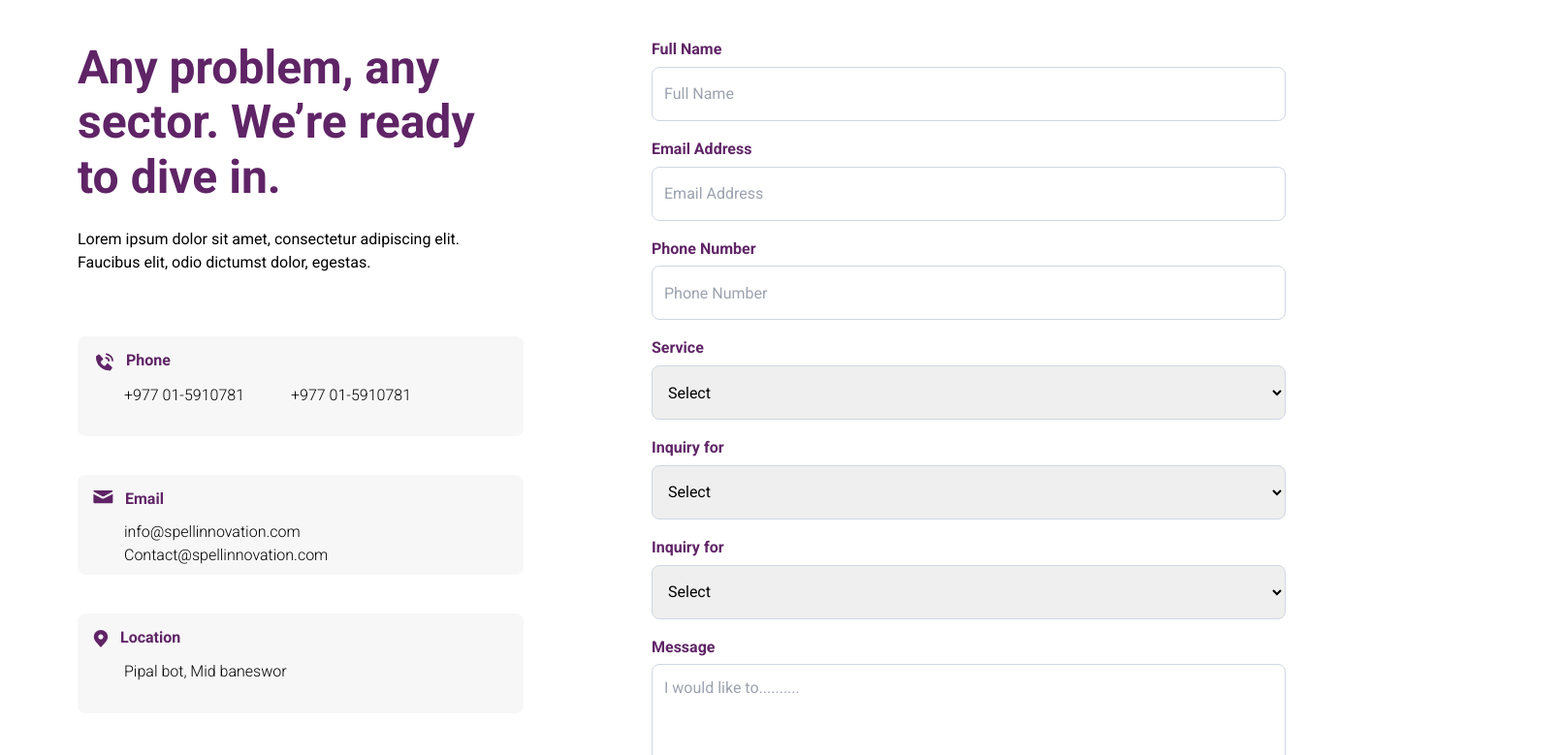
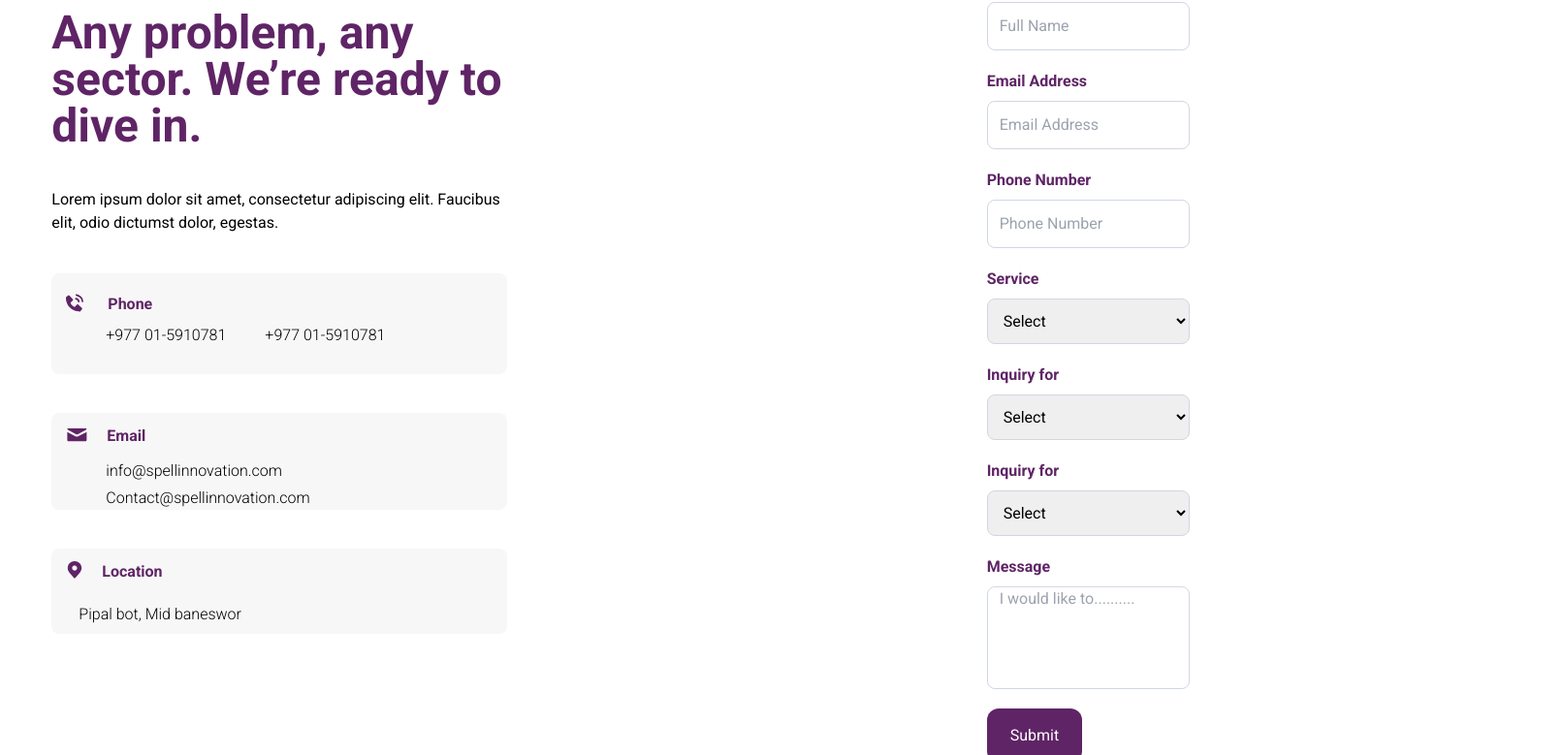
Before and after one commit to nareshbudha/my-project, a React (Vite) app: page /contact in a window 1280 px wide. Shown: the part 158-937 px from the top of the page at 97% size, 1612 px wide, since content can reach past the window. Built offline with nearby package versions, Linux system fonts and the light colour scheme.

Commit message:
social media

```diff
--- a/src/Component/Page/ContactUs.jsx
+++ b/src/Component/Page/ContactUs.jsx
@@ -2,20 +2,20 @@ import map from "../Image/map.png";
 
 const ContactUs = () => {
   return (
-    <div className="pt-28">
-      <div className="flex flex-row justify-between ">
-        <div className="flex flex-col w-[35%] ml-20">
-          <h2 className="text-[#5F2466] font-bold text-[48px] leading-[56.25px]">
+    <div className="mobile:w-5/6 tablet:w-11/12 laptop:w-11/12 mx-auto">
+      <div className="flex flex-col laptop:flex-row  laptop:justify-between">
+        <div className="flex flex-col laptop:w-2/5 mobile:gap-3 tablet:py-5 laptop:py-20 laptop:gap-10">
+          <h2 className="text-[#5F2466] font-bold mobile:text-base tablet:text-3xl laptop:text-5xl">
             Any problem, any sector. We’re ready to dive in.
           </h2>
-          <p className="my-6">
+          <p className="">
             Lorem ipsum dolor sit amet, consectetur adipiscing elit. Faucibus
             elit, odio dictumst dolor, egestas.
           </p>
-          <div className="bg-[#F7F7F7] flex rounded-lg flex-col w-[460px] h-[103px] mt-10">
-            <div className="flex flex-row">
+          <div className="bg-[#F7F7F7] flex rounded-lg flex-col laptop:py-5">
+            <div className="flex flex-row mobile:gap-3 ">
               <svg
-                className="ml-4 mt-4"
+                className=" laptop:mx-3"
                 width="22"
                 height="21"
                 viewBox="0 0 22 21"
@@ -43,23 +43,23 @@ const ContactUs = () => {
                   </clipPath>
                 </defs>
               </svg>
-              <h1 className="text-[16px] leading-[18.75px] text-[#5F2466] font-bold mt-4 ml-3">
+              <h1 className=" text-[#5F2466] text-base font-bold ">
                 Phone
               </h1>
             </div>
-            <div className=" text-[#000000] flex rounded-xl mt-3">
-              <p className="ml-12  font-light text-[16px] leading-[25.89px">
+            <div className=" text-[#000000] flex rounded-xl mobile:gap-8 mobile:mx-7 mobile:py-2 tablet:gap-10 laptop:mx-14">
+              <p className="font-light text-base">
                 +977 01-5910781
               </p>
-              <p className="ml-12  font-light text-[16px] leading-[25.89px">
+              <p className="font-light text-base">
                 +977 01-5910781
               </p>
             </div>
           </div>
-          <div className="bg-[#F7F7F7] flex rounded-lg flex-col w-[460px] h-[103px] mt-10">
-            <div className="flex flex-row">
+          <div className="bg-[#F7F7F7] flex rounded-lg flex-col">
+            <div className="flex flex-row mobile:gap-3 laptop:py-3 laptop:gap-1">
               <svg
-                className="ml-4 mt-4"
+                className="laptop:mx-4 laptop:mt-1"
                 width="21"
                 height="14"
                 viewBox="0 0 21 14"
@@ -72,23 +72,23 @@ const ContactUs = () => {
                 />
               </svg>
 
-              <h1 className="text-[16px] leading-[18.75px] text-[#5F2466] font-bold mt-4 ml-3">
+              <h1 className="text-[#5F2466] text-base font-bold">
                 Email{" "}
               </h1>
             </div>
-            <div className=" text-[#000000] flex flex-col rounded-xl mt-3">
-              <p className="ml-12  font-light text-[16px] leading-[25.89px">
+            <div className=" text-[#000000] flex flex-col rounded-xl mobile:gap-1 mobile:mx-7 laptop:mx-14">
+              <p className="font-light text-base">
                 info@spellinnovation.com
               </p>
-              <p className="ml-12  font-light text-[16px] leading-[25.89px">
+              <p className="font-light text-base">
                 Contact@spellinnovation.com
               </p>
             </div>
           </div>
-          <div className="bg-[#F7F7F7] flex rounded-lg flex-col w-[460px] h-[103px] mt-10">
-            <div className="flex flex-row">
+          <div className="bg-[#F7F7F7] flex rounded-lg flex-col ">
+            <div className="flex flex-row mobile:gap-3 laptop:py-3 laptop:gap-1">
               <svg
-                className="ml-4 mt-4"
+                className="laptop:mx-4"
                 width="16"
                 height="19"
                 viewBox="0 0 16 19"
@@ -101,59 +101,59 @@ const ContactUs = () => {
                 />
               </svg>
 
-              <h1 className="text-[16px] leading-[18.75px] text-[#5F2466] font-bold mt-4 ml-3">
+              <h1 className="text-[#5F2466] text-base font-bold">
                 Location
               </h1>
             </div>
-            <div className=" text-[#000000] flex rounded-xl mt-3">
-              <p className="ml-12 font-light text-[16px] leading-[25.89px]">
+            <div className=" text-[#000000] flex rounded-xl mobile:gap-1 mobile:mx-7 mobile:py-2">
+              <p className="font-light text-base">
                 Pipal bot, Mid baneswor
               </p>
             </div>
           </div>
         </div>
-        <div className="ml-36 pr-10">
-          <div className="text-[#000000] font-Poppins font-base  w-[35%] flex flex-col gap-5 ">
+        <div className="mobile:py-10 laptop:justify-start">
+          <div className="text-[#000000] font-base mobile:w-[35%] flex flex-col gap-5 tablet:w-full">
             <div className="relative gap-3">
-              <p className="text-[#5F2466] font-bold text-[16px] leading-[18.75px] pb-2 ">
+              <p className="text-[#5F2466] font-bold text-base pb-2 ">
                 Full Name
               </p>
               <input
-                className=" border-[#D0D7E2] border-[1px] flex rounded-[8px] px-3 py-3 w-[654px] h-[56px]"
+                className=" border-[#D0D7E2] border-[1px] flex rounded-lg px-3 py-3 mobile:w-80 tablet:w-full"
                 type="text"
                 placeholder="Full Name"
                 required
               />
             </div>
             <div className="relative gap-3">
-              <p className="text-[#5F2466] font-bold text-[16px] leading-[18.75px] pb-2 ">
+              <p className="text-[#5F2466] font-bold text-base pb-2 ">
                 Email Address
               </p>
               <input
-                className=" border-[#D0D7E2] border-[1px] flex rounded-[8px] px-3 py-3 w-[654px] h-[56px]"
+                className=" border-[#D0D7E2] border-[1px] flex rounded-lg px-3 py-3 mobile:w-80 tablet:w-full"
                 type="text"
                 placeholder="Email Address"
                 required
               />
             </div>
             <div className="relative gap-3">
-              <p className="text-[#5F2466] font-bold text-[16px] leading-[18.75px] pb-2 ">
+              <p className="text-[#5F2466] font-bold text-base pb-2 ">
                 Phone Number
               </p>
               <input
-                className=" border-[#D0D7E2] border-[1px] flex rounded-[8px] px-3 py-3 w-[654px] h-[56px]"
+                className=" border-[#D0D7E2] border-[1px] flex rounded-[8px] px-3 py-3 mobile:w-80 tablet:w-full"
                 type="text"
                 placeholder="Phone Number"
                 required
               />
             </div>
             <div className="relative gap-3">
-              <p className="text-[#5F2466] font-bold text-[16px] leading-[18.75px] pb-2 ">
+              <p className="text-[#5F2466] font-bold text-base pb-2 ">
                 Service{" "}
               </p>
-              <select className=" border-[#D0D7E2] border-[1px] flex rounded-[8px] px-3 py-3 w-[654px] h-[56px]    ">
+              <select className=" border-[#D0D7E2] border-[1px] flex rounded-lg px-3 py-3 mobile:w-80 tablet:w-full">
                 <option
-                  className="text-[#000000] font-light text-[16px] leading-[28px]"
+                  className="text-[#000000] font-light text-base"
                   value=""
                 >
                   Select
@@ -164,28 +164,28 @@ const ContactUs = () => {
               </select>
             </div>
             <div className="relative gap-3">
-              <p className="text-[#5F2466] font-bold text-[16px] leading-[18.75px] pb-2 ">
+              <p className="text-[#5F2466] font-bold text-base pb-2 ">
                 Inquiry for
               </p>
-              <select className=" border-[#D0D7E2] border-[1px] flex rounded-[8px] px-3 py-3 w-[654px] h-[56px]    ">
+              <select className=" border-[#D0D7E2] border-[1px] flex rounded-lg px-3 py-3 mobile:w-80 tablet:w-full">
                 <option
-                  className="text-[#000000] font-light text-[16px] leading-[28px]"
+                  className="text-[#000000] font-light text-base"
                   value=""
                 >
                   Select
                 </option>
-                <option className="" value=""></option>
-                <option value=""></option>
-                <option value=""></option>
+                <option className="" value="">yellow</option>
+                <option value="">hellow</option>
+                <option value="">nepal</option>
               </select>
             </div>
             <div className="relative gap-3">
-              <p className="text-[#5F2466] font-bold text-[16px] leading-[18.75px] pb-2 ">
+              <p className="text-[#5F2466] font-bold text-base pb-2 ">
                 Inquiry for
               </p>
-              <select className=" border-[#D0D7E2] border-[1px] flex rounded-[8px] px-3 py-3 w-[654px] h-[56px]    ">
+              <select className=" border-[#D0D7E2] border-[1px] flex rounded-lg px-3 py-3 mobile:w-80 tablet:w-full">
                 <option
-                  className="text-[#000000] font-light text-[16px] leading-[28px]"
+                  className="text-[#000000] font-light text-base"
                   value=""
                 >
                   Select
@@ -196,24 +196,19 @@ const ContactUs = () => {
               </select>
             </div>
             <div className="relative gap-3">
-              <p className="text-[#5F2466] font-bold text-[16px] leading-[18.75px] pb-2">
+              <p className="text-[#5F2466] font-bold text-base pb-2">
                 Message
               </p>
               <input
-                className=" border-[#D0D7E2] border-[1px] flex rounded-[8px] px-3 pb-20 w-[654px] h-[128px]"
+                className=" border-[#D0D7E2] border-[1px] flex rounded-lg px-3 pb-20 mobile:w-80 mobile:h-66 tablet:w-full"
                 type="text"
                 placeholder="I would like to.........."
               />
             </div>
 
             <button
-              className="bg-[#5F2466] text-[#FFFFFF] rounded-xl w-fit mt-1 mr-[800px] py-[15px] px-[25px] m"
-              onClick={(event) => {
-                event.target.style.backgroundColor =
-                  event.target.style.backgroundColor === "rgb(252, 101, 23)"
-                    ? "#5F2466"
-                    : "#FC6517";
-              }}
+              className="bg-[#5F2466] text-[#FFFFFF] rounded-xl w-fit  py-4 px-6"
+
             >
               Submit
             </button>
@@ -221,7 +216,7 @@ const ContactUs = () => {
         </div>
       </div>
       <img
-        className="w-[1240px] h-[405px] flex rounded-[8px] my-7 mx-20"
+        className="w-96 h-40 flex rounded-lg tablet:w-full tablet:h-60 tablet:my-10"
         src={map}
         alt=""
       />
--- a/src/Component/Page/Home.jsx
+++ b/src/Component/Page/Home.jsx
@@ -22,6 +22,8 @@ import Buttom from "./Buttom";
 
 import Photo from "./Photo";
 import Frequtly from "./Frequtly";
+import { Link } from "react-router-dom";
+import VoiceBroadcast from "./VoiceBroadcast";
 
 const Home = () => {
   return (
@@ -274,10 +276,12 @@ const Home = () => {
                 Reach your customers effectively and efficiently.
               </p>
               <button
+
                 className="bg-[#5F2466] text-[#FFFFFF] active:bg-[#FC6517] duration-10 mobile:rounded-lg mobile:py-2 mobile:px-1 mobile:my-2  tablet:px-3 tablet:text-lg tablet:font-medium tablet:rounded-xl laptop:px-2 laptop:py-3 "
 
               >
                 Learn More
+
               </button>
             </div>
           </div>
```
Also changed, not shown: src/Component/Page/BulkSms.jsx (+9 -11 lines), src/Component/Page/Footer.jsx (+4 -4 lines).
